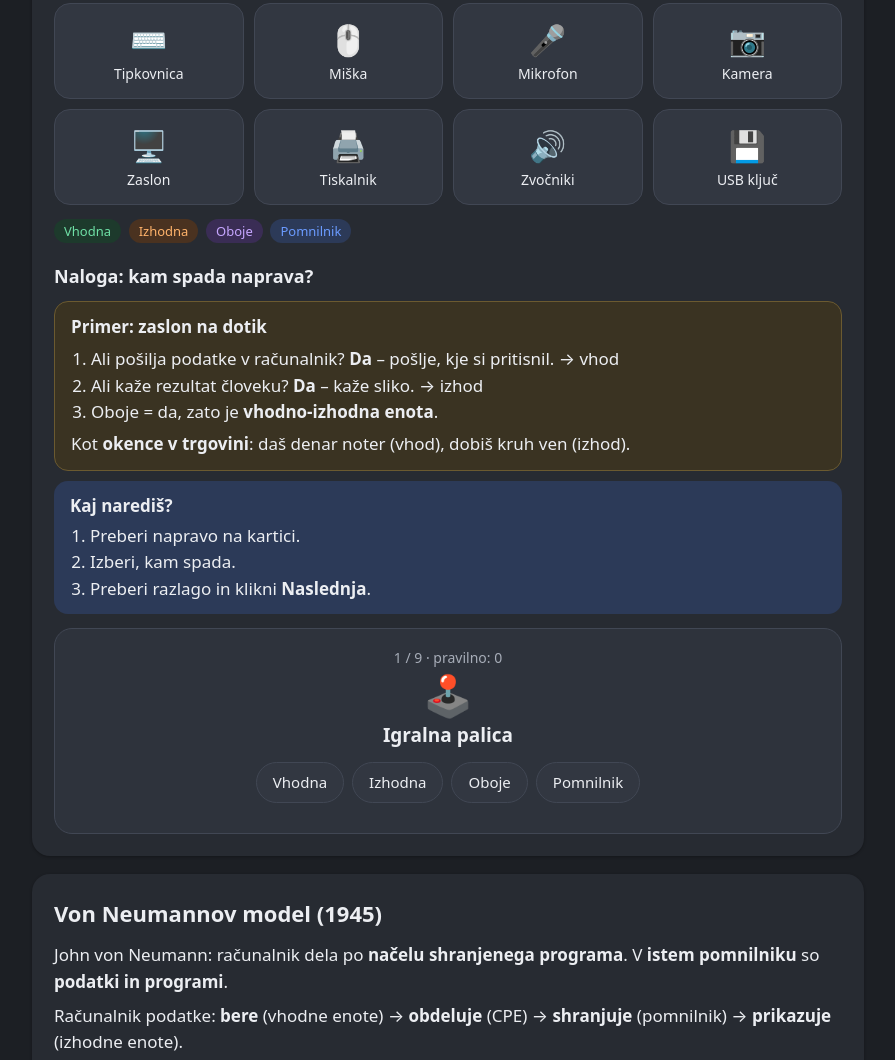
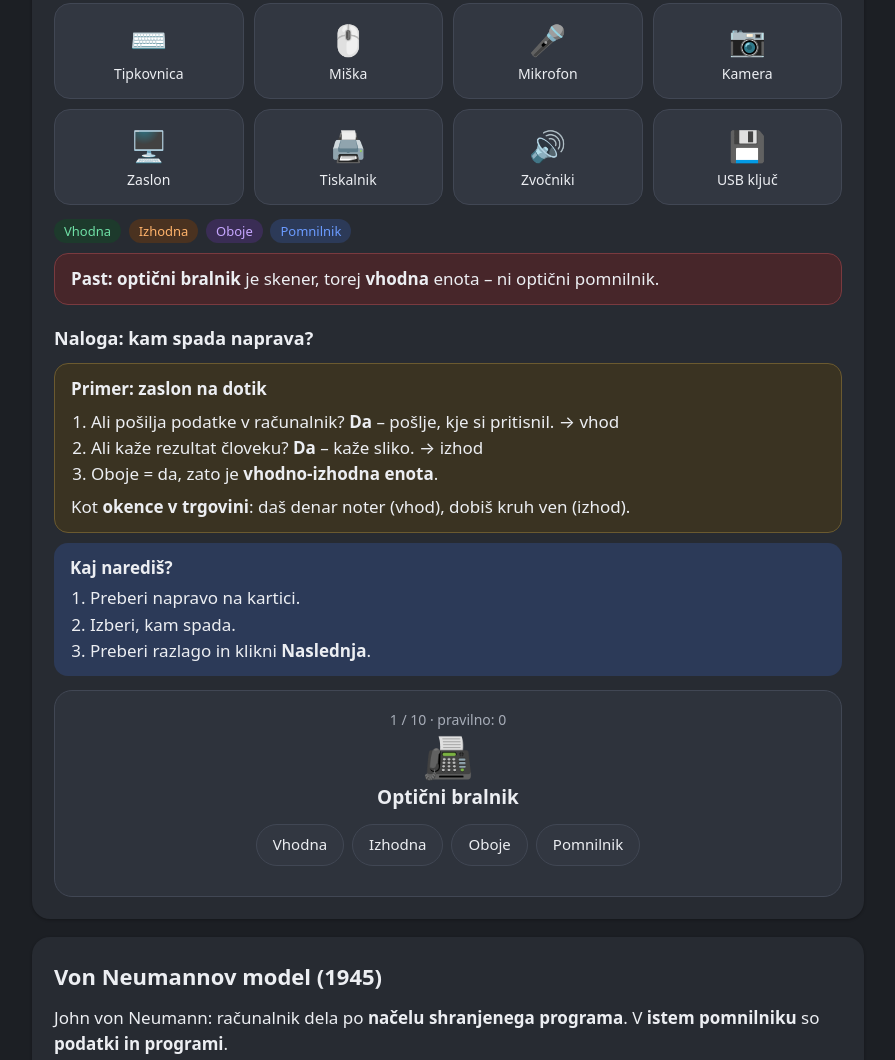
Before and after one commit to therichguy0/racunalnik-ucna-stran, a plain HTML site: page index.html in a window 1280 px wide. Shown: the part 1641-2701 px from the top of the page, without its empty margins (192-1087 px from the left). Drawn offline with Linux system fonts and the light colour scheme.

Commit message:
Add files via upload

```diff
--- a/index.html
+++ b/index.html
@@ -256,6 +256,7 @@ tr:last-child td,tr:last-child th{border-bottom:0}
 <div class="task"><b>Kaj narediš?</b><ol><li>Najprej ugani: vhodna ali izhodna?</li><li>Klikni kartico. Obrne se in pokaže odgovor.</li></ol></div>
 <div class="iogrid" id="ioBtns"></div>
 <div class="legend"><span class="tag tin">Vhodna</span> <span class="tag tout">Izhodna</span> <span class="tag tboth">Oboje</span> <span class="tag tmem">Pomnilnik</span></div>
+<div class="box bad"><b>Past:</b> <b>optični bralnik</b> je skener, torej <b>vhodna</b> enota – ni optični pomnilnik.</div>
 <h3>Naloga: kam spada naprava?</h3>
 <div class="box ex"><b>Primer: zaslon na dotik</b>
 <ol><li>Ali pošilja podatke v računalnik? <b>Da</b> – pošlje, kje si pritisnil. → vhod</li>
@@ -279,6 +280,7 @@ Kot <b>okence v trgovini</b>: daš denar noter (vhod), dobiš kruh ven (izhod).<
 </div>
 <div class="info" id="vninfo">Klikni na skupino.</div>
 <div class="box bad"><b>Past:</b> <b>matična plošča</b> ne spada v nobeno skupino. Je <b>vezni člen</b>, ki poveže vse enote.</div>
+<div class="box bad"><b>Past:</b> <b>ukazi se izvajajo</b> v <b>CPE</b>, <b>programi so shranjeni</b> v <b>pomnilniku</b>. Dve podobni vprašanji, dva različna odgovora.</div>
 </section>
 
 <section id="program">
@@ -289,6 +291,7 @@ Kot <b>okence v trgovini</b>: daš denar noter (vhod), dobiš kruh ven (izhod).<
 <div><h4>⚙️ Izvedljiva koda</h4>Datoteka <b>.exe</b>, .bat …<br>Uporablja jo <b>uporabnik</b>.<br>Razume jo <b>računalnik</b> (binarno).<br><b>Se zažene.</b></div>
 </div>
 <div class="formula">izvorna koda → <span style="color:var(--acc)">prevajalnik</span> → izvedljiv program</div>
+<div class="box bad"><b>Past:</b> izvorna koda <b>ni izvedljiva</b> in <b>ni binarna</b>. Je besedilna datoteka, ki jo bere človek. Pri takem vprašanju je pravilnih <b>več odgovorov</b>.</div>
 <h3>Vrste ukazov</h3>
 <table>
 <tr><th>Vrsta</th><th>Primer</th></tr>
@@ -319,6 +322,7 @@ Kot <b>okence v trgovini</b>: daš denar noter (vhod), dobiš kruh ven (izhod).<
 </table>
 <div class="box ex"><b>Kako dela HDD?</b> Plošče se vrtijo. Nad njimi lebdi <b>bralno-pisalna glava</b>. Podatki so v krogih (<b>sledeh</b>). Glava skoči na sled in počaka, da podatek pride pod njo. Zato je <b>počasnejši</b> od SSD. Je večji (TB) in cenejši.</div>
 <div class="box"><b>Zakaj Ctrl+S?</b> Ko pišeš, je dokument samo v <b>RAM-u</b>. Ctrl+S ga zapiše na <b>disk</b>, da ostane tudi po izklopu.</div>
+<div class="box bad"><b>Past:</b> <b>tračna enota</b> (magnetni trak) je <b>magnetni</b> pomnilnik. <b>BIOS</b> je v <b>ROM-u</b>, ne v RAM-u. <b>Prvi program</b>, ki se naloži v RAM, je <b>operacijski sistem</b>.</div>
 <h3>Naloga: razvrsti pomnilnik</h3>
 <div class="task"><b>Kaj narediš?</b><ol><li>Preberi napravo.</li><li>Izberi vrsto pomnilnika.</li><li>Klikni <b>Naslednja</b>.</li></ol></div>
 <div class="sortcard" id="sortMem"></div>
@@ -414,6 +418,7 @@ Kot <b>okence v trgovini</b>: daš denar noter (vhod), dobiš kruh ven (izhod).<
 <div class="scroll" style="margin-top:10px"><table class="tm" id="tmT"></table></div>
 <p style="margin:10px 0 4px">RAM (8 GB):</p><div class="bar" id="tmBar"><i></i></div>
 <div class="box" id="tmInfo"></div>
+<div class="box bad"><b>Past:</b> ko zmanjka RAM-a, se računalnik <b>ne ugasne</b> – začne delati <b>počasneje</b>.</div>
 <div class="box">Tudi ko <b>ni zagnan noben program</b>, se viri porabljajo: <b>OS</b> in <b>procesi v ozadju</b> tudi rabijo CPE in RAM.</div>
 </section>
 
@@ -429,6 +434,7 @@ Kot <b>okence v trgovini</b>: daš denar noter (vhod), dobiš kruh ven (izhod).<
 <tr><td><b>Prosta</b> (free)</td><td>Bila je lastniška, potem je postala <b>brezplačna</b> (GPL, CC).</td></tr>
 <tr><td><b>Javna</b> (public)</td><td>Narejena za prosto uporabo, <b>brez lastniške pogodbe</b>.</td></tr>
 </table>
+<div class="box bad"><b>Past:</b> z nakupom lastniškega programa <b>ne postaneš lastnik</b>. Dobiš samo <b>dovoljenje za uporabo</b>.</div>
 <h3>Naloga: katera licenca?</h3>
 <div class="task"><b>Kaj narediš?</b><ol><li>Preberi opis programa.</li><li>Izberi licenco.</li><li>Klikni <b>Naslednja</b>.</li></ol></div>
 <div class="sortcard" id="sortLic"></div>
@@ -525,6 +531,7 @@ Kot <b>okence v trgovini</b>: daš denar noter (vhod), dobiš kruh ven (izhod).<
 <h2>Podatkovni tip</h2>
 <p>Iz niza bitov ne vemo, kaj pomeni. To pove <b>podatkovni tip</b>:</p>
 <ol><li><b>vrsta</b> podatka: celo število (15), realno (15,6), predznačeno (+/−), nepredznačeno (samo +), znak ("a"), logična vrednost (true/false), seznam …</li><li><b>dolžina</b> zapisa v bitih</li><li><b>oblika</b> (format) zapisa</li></ol>
+<div class="box bad"><b>Past:</b> niz razreži na kose po dogovorjeni dolžini <b>od leve</b>. Ničle spredaj (0100) so del števila.</div>
 <h3>Isti biti, druga dolžina</h3>
 <div class="task"><b>Kaj narediš?</b><ol><li>Izberi, koliko bitov ima en podatek.</li><li>Poglej, kako se niz razdeli in katera števila dobiš.</li></ol></div>
 <p class="mono" style="word-break:break-all">010011000110010101110000001000</p>
@@ -542,6 +549,7 @@ Kot <b>okence v trgovini</b>: daš denar noter (vhod), dobiš kruh ven (izhod).<
 <p><b>I</b> = število bitov, <b>n</b> = število različnih možnosti. Največje število z I biti je <b>2<sup>I</sup> − 1</b> (ker začnemo pri 0).</p>
 <table><tr><th>biti (I)</th><td>1</td><td>2</td><td>3</td><td>4</td><td>5</td><td>7</td><td>8</td><td>10</td></tr><tr><th>možnosti (n)</th><td>2</td><td>4</td><td>8</td><td>16</td><td>32</td><td>128</td><td>256</td><td>1024</td></tr></table>
 <div class="box ex"><b>Naloga 1:</b> 7 bitov. Največje število? → 2<sup>7</sup> = 128 možnosti, od 0 do <b>127</b> (1111111).<br><b>Naloga 2:</b> Slovenska abeceda (25 črk). Koliko bitov? → 2<sup>4</sup> = 16 premalo, 2<sup>5</sup> = 32 dovolj → <b>5 bitov</b>.</div>
+<div class="box bad"><b>Past:</b> število možnosti <b>ni</b> število bitov. 32 možnosti = <b>5 bitov</b> (2^5 = 32), ne 32 bitov.<br><b>Prsti obeh rok</b> = <b>10 bitov</b>, ne 5. <b>8 bitov</b> = 256 možnosti (128 je pri 7 bitih).</div>
 <h3>Naloga: Tomaž in nadstropja</h3>
 <div class="box">Ko izvemo, da Tomaž živi v pritličju, dobimo <b>3 bite</b>. Največ koliko etaž ima zgradba? → 2<sup>3</sup> = <b>8</b> (pritličje je ena od njih).</div>
 <div class="box ok"><b>Kot igra »ugani etažo«:</b> vprašaš »Si v spodnji polovici?«. Vsak odgovor izloči polovico. Pri 8 etažah rabiš <b>3 vprašanja</b>: 8 → 4 → 2 → 1.</div>
@@ -566,6 +574,7 @@ Kot <b>okence v trgovini</b>: daš denar noter (vhod), dobiš kruh ven (izhod).<
 <div class="scroll"><table class="mono"><tr><th>bin</th><th>dec</th><th>hex</th><th>bin</th><th>dec</th><th>hex</th></tr>
 <tr><td>0000</td><td>0</td><td>0</td><td>1000</td><td>8</td><td>8</td></tr><tr><td>0001</td><td>1</td><td>1</td><td>1001</td><td>9</td><td>9</td></tr><tr><td>0010</td><td>2</td><td>2</td><td>1010</td><td>10</td><td>A</td></tr><tr><td>0011</td><td>3</td><td>3</td><td>1011</td><td>11</td><td>B</td></tr><tr><td>0100</td><td>4</td><td>4</td><td>1100</td><td>12</td><td>C</td></tr><tr><td>0101</td><td>5</td><td>5</td><td>1101</td><td>13</td><td>D</td></tr><tr><td>0110</td><td>6</td><td>6</td><td>1110</td><td>14</td><td>E</td></tr><tr><td>0111</td><td>7</td><td>7</td><td>1111</td><td>15</td><td>F</td></tr></table></div>
 <div class="box ex"><b>bin → hex:</b> razdeli na skupine po 4 bite <b>z desne</b>. Spredaj dodaj ničle. 110010 → <b>0011 0010</b> → <b>32</b>.<br><b>hex → dec:</b> B4 = 11·16 + 4·1 = <b>180</b>.</div>
+<div class="box bad"><b>Past:</b> vsaka hex števka je <b>točno 4 biti</b>, tudi z ničlami spredaj (1 = <b>0001</b>, ne 1). Tudi »123« je lahko <b>hex</b> zapis – ni desetiško število.</div>
 <h3>Vaja: bin → hex</h3>
 <div class="task"><b>Kaj narediš?</b><ol><li>Pod vsako skupino 4 bitov vpiši hex znak (mala črka tudi velja).</li><li>Pomagaj si z utežmi 8 4 2 1.</li><li>Klikni <b>Preveri</b>.</li></ol></div>
 <div id="tB2H"></div>
@@ -583,11 +592,13 @@ Kot <b>okence v trgovini</b>: daš denar noter (vhod), dobiš kruh ven (izhod).<
 <div class="scroll"><table class="mono" id="cebT"></table></div>
 <div class="task"><b>Kaj narediš?</b><ol><li>Niz razdeli na skupine po <b>4 bite</b> (že narejeno).</li><li>Vsako skupino poišči v tabeli zgoraj.</li><li>Vpiši črko in klikni <b>Preveri</b>.</li></ol></div>
 <div id="tCeb"></div>
+<div class="box bad"><b>Past:</b> v kvizu je lahko <b>druga kodna tabela</b> kot na prosojnici (npr. a = 0000 … p = 1111). Vedno uporabi tabelo <b>iz naloge</b>.</div>
 <p>S 4 biti zapišeš le 2<sup>4</sup> = <b>16 znakov</b> – premalo za celo abecedo.</p>
 <h3>Koliko bitov za en znak?</h3>
 <div class="task"><b>Kaj narediš?</b><ol><li>Obkljukaj, kaj mora biti v tabeli.</li><li>Poglej, koliko bitov rabiš (2^I ≥ n, n = število znakov).</li></ol></div>
 <div class="chk" id="chk"></div>
 <div class="box" id="chkres"></div>
+<div class="box bad"><b>Past:</b> preštej <b>vse</b> skupine znakov (male + velike + števke + operatorji + ločila) in šele potem išči 2^I.</div>
 <h3>ASCII</h3>
 <ul>
 <li>Standard za zapis besedila. Na začetku <b>7 b</b>, danes <b>8 b</b> na znak → 2<sup>8</sup> = <b>256 znakov</b>.</li>
@@ -597,6 +608,7 @@ Kot <b>okence v trgovini</b>: daš denar noter (vhod), dobiš kruh ven (izhod).<
 </ul>
 <table class="mono"><tr><th>prvi 4 biti</th><th style="font-family:system-ui">pomen</th></tr><tr><td>0011</td><td style="font-family:system-ui">števke 0–9 (0011 0000 = »0«)</td></tr><tr><td>0100</td><td style="font-family:system-ui">velike A–O (0001 = A)</td></tr><tr><td>0101</td><td style="font-family:system-ui">velike P–Z (0000 = P)</td></tr><tr><td>0110</td><td style="font-family:system-ui">male a–o (0001 = a)</td></tr><tr><td>0111</td><td style="font-family:system-ui">male p–z (0000 = p)</td></tr></table>
 <div class="box ex"><b>Primer:</b> »B« je v hex tabeli v vrstici 4, stolpcu 2 → <b>42</b> hex → 0100 0010.<br><b>Šola</b> (ISO 8859-2) = A9 6F 6C 61 = 10101001 01101111 01101100 01100001.</div>
+<div class="box bad"><b>Past:</b> pazi na <b>veliko in malo črko</b>: 0100/0101 = velika, 0110/0111 = mala. V razširjeni tabeli je <b>prva hex števka stolpec</b>, <b>druga vrstica</b> – ne zamenjaj ju.</div>
 <h3>Naloga: prekodiraj ASCII</h3>
 <div class="task"><b>Kaj narediš?</b><ol><li>Prvi 4 biti: velika ali mala črka.</li><li>Zadnji 4 biti: katera po vrsti v <b>angleški</b> abecedi (0001 = 1. črka).</li><li>Če so prvi biti 0101 ali 0111, prištej 16 (0000 = P).</li><li>Vpiši črko in klikni <b>Preveri</b>.</li></ol></div>
 <div id="tAscii"></div>
@@ -640,6 +652,7 @@ Kot <b>okence v trgovini</b>: daš denar noter (vhod), dobiš kruh ven (izhod).<
 <div><h4>🟦 Rastrska (bitna) slika</h4>Mreža <b>pikslov</b>. Vsak piksel ima barvo.<br>Kakovost odvisna od <b>ločljivosti</b> in <b>barvne globine</b>.<br>Velika datoteka. Pri povečavi je <b>kockasta</b>.<br>Primer: fotografije (BMP, JPG, PNG, GIF).</div>
 <div><h4>📐 Vektorska (predmetna) slika</h4><b>Geometrijski zapis</b> (črte, krogi, krivulje).<br>Kakovost <b>neodvisna</b> od ločljivosti.<br>Majhna datoteka. Pri povečavi ostane <b>ostra</b>.<br>Primer: logotipi, pisave, CGI (SVG, AI, EPS).</div>
 </div>
+<div class="box bad"><b>Past:</b> <b>osnovni gradnik</b> bitne slike je <b>pika (piksel)</b>, ne bit. Kakovost rastrske slike je <b>odvisna</b> od ločljivosti in barvne globine. »Geometrijski zapis« in »neodvisna od velikosti« velja za <b>vektorsko</b>.</div>
 <h3>Povečaj sliko</h3>
 <div class="task"><b>Kaj narediš?</b><ol><li>Premakni drsnik za povečavo.</li><li>Primerjaj rastrsko (levo) in vektorsko (desno) sliko.</li></ol></div>
 <label class="sl">Povečava <input type="range" min="1" max="8" value="1" id="zoomR"><span id="zoomV">1×</span></label>
@@ -657,10 +670,12 @@ Kot <b>okence v trgovini</b>: daš denar noter (vhod), dobiš kruh ven (izhod).<
 <div class="pixwrap"><div class="pix" id="pixG"></div><div class="box mono" id="pixQ" style="margin:0"></div></div>
 <div class="row" style="margin-top:10px"><button class="btn main" id="pixC">Preveri</button><button class="btn" id="pixN">Nova slika</button><button class="btn" id="pixS">Pokaži rešitev</button></div>
 <div id="pixR"></div>
+<div class="box bad"><b>Past:</b> če število barv ni 2, 4, 8 …, zaokroži <b>navzgor</b>: 5 barv → <b>3 biti</b> (2^2 = 4 je premalo). Ločljivost piši kot <b>širina x višina</b>.</div>
 <div class="box ex"><b>Če so 4 barve</b> (modra, zelena, rdeča, rjava): n = 4 → <b>2 bita</b> na piko. Kodna tabela: modra 00, zelena 01, rdeča 10, rjava 11.</div>
 <h3>Velikost slike</h3>
 <div class="formula">širina × višina × barvna globina = biti</div>
 <div class="box ex"><b>1920 × 1080, RGB (24 b):</b><br>1920 · 1080 · 24 ÷ 8 = 6 220 800 B<br>÷ 1024 = 6075 KiB<br>÷ 1024 = <b>5,9 MiB</b><br><br><b>3472 × 4640, RGB:</b> 48 330 240 B ≈ 47 197 KiB ≈ <b>46,1 MiB</b></div>
+<div class="box bad"><b>Past:</b> pri MiB deli <b>dvakrat s 1024</b>, ne s 1000. Ponujeni odgovori so si zelo blizu.</div>
 <div class="task"><b>Kaj narediš?</b><ol><li>Ugotovi bite na piko.</li><li>Izračunaj: pike × biti ÷ 8 ÷ 1024.</li><li>Vpiši v KiB (zaokroži na celo) in klikni <b>Preveri</b>.</li></ol></div>
 <div id="tImg"></div>
 </section>
@@ -757,7 +772,7 @@ const pn={mb:'Matična plošča',cpu:'CPE',ram:'RAM',rom:'ROM',gpu:'Grafična',p
 Object.keys(parts).forEach(k=>{const b=document.createElement('button');b.className='btn';b.dataset.p=k;b.textContent=pn[k];b.onclick=()=>showPart(k);$('pcbtns').appendChild(b)});
 const G={in:['Vhodna','tin'],out:['Izhodna','tout'],both:['Oboje','tboth'],mem:['Pomnilnik','tmem']};
 [['⌨️','Tipkovnica','in'],['🖱️','Miška','in'],['🎤','Mikrofon','in'],['📷','Kamera','in'],['🖥️','Zaslon','out'],['🖨️','Tiskalnik','out'],['🔊','Zvočniki','out'],['💾','USB ključ','mem']].forEach(([e,n,g])=>{const c=document.createElement('button');c.className='ioc';c.innerHTML=`<div class="in"><div class="f"><span>${e}</span>${n}</div><div class="b ${G[g][1]}">${e} ${n}<br>${G[g][0]}</div></div>`;c.onclick=()=>c.classList.toggle('flip');$('ioBtns').appendChild(c)});
-sorter('sortIO',{in:'Vhodna',out:'Izhodna',both:'Oboje',mem:'Pomnilnik'},[['🧾','Skener','in','Sliko papirja pošlje v računalnik.'],['📽️','Projektor','out','Sliko iz računalnika pokaže na steni.'],['🎧','Slušalke z mikrofonom','both','Slušalke = izhod, mikrofon = vhod.'],['📱','Zaslon na dotik','both','Dotik gre noter, slika pride ven.'],['🕹️','Igralna palica','in','Tvoje premike pošlje v računalnik.'],['💿','Zunanji disk','mem','Trajno hrani podatke.'],['🖨️','3D tiskalnik','out','Iz podatkov naredi predmet.'],['✍️','Grafična tablica','in','Potezo pisala pošlje v računalnik.'],['🏷️','Čitalec črtne kode','in','Prebere kodo in jo pošlje v računalnik.']]);
+sorter('sortIO',{in:'Vhodna',out:'Izhodna',both:'Oboje',mem:'Pomnilnik'},[['🧾','Skener','in','Sliko papirja pošlje v računalnik.'],['📽️','Projektor','out','Sliko iz računalnika pokaže na steni.'],['🎧','Slušalke z mikrofonom','both','Slušalke = izhod, mikrofon = vhod.'],['📱','Zaslon na dotik','both','Dotik gre noter, slika pride ven.'],['🕹️','Igralna palica','in','Tvoje premike pošlje v računalnik.'],['💿','Zunanji disk','mem','Trajno hrani podatke.'],['🖨️','3D tiskalnik','out','Iz podatkov naredi predmet.'],['✍️','Grafična tablica','in','Potezo pisala pošlje v računalnik.'],['🏷️','Čitalec črtne kode','in','Prebere kodo in jo pošlje v računalnik.'],['📠','Optični bralnik','in','To je skener – vhodna enota.']]);
 
 /* VN */
 const vn={in:['Vhodne enote','Podatke preberejo in jih pretvorijo v binarni zapis.','tipkovnica, miška, mikrofon, skener'],cpu:['CPE','Obdeluje podatke in izvaja ukaze, enega za drugim.','procesor'],out:['Izhodne enote','Binarni zapis pretvorijo v obliko za človeka.','zaslon, tiskalnik, zvočniki, projektor'],mem:['Pomnilnik','Shranjuje <b>podatke in programe</b> skupaj (načelo shranjenega programa).','RAM, ROM, disk']};
@@ -765,7 +780,7 @@ document.querySelectorAll('.vn div').forEach(d=>d.onclick=()=>{const v=vn[d.data
 
 /* program sorters */
 sorter('sortUkaz',{a:'Aritmetični',p:'Primerjalni / logični',v:'Vhodni',i:'Izhodni',o:'Ostali'},[['➕','Seštej dve števili','a','Računanje = aritmetični ukaz.'],['✖️','Zmnoži 6 in 7','a','Računanje = aritmetični ukaz.'],['⚖️','Ali je a večje od b?','p','Primerjava dveh vrednosti.'],['🔗','Logični IN','p','Logična operacija.'],['⌨️','Preberi podatek s tipkovnice','v','Podatek pride v računalnik.'],['🖥️','Izpiši rezultat na zaslon','i','Podatek gre iz računalnika.'],['📦','Shrani podatek v pomnilnik','o','Shranjevanje spada med ostale ukaze.'],['🔀','Premakni podatek','o','Premikanje spada med ostale ukaze.'],['🟰','Ali je x enako 0?','p','Primerjava (enako / različno).']]);
-sorter('sortMem',{ram:'Glavni (RAM)',rom:'Bralni (ROM)',fl:'Bliskovni',mag:'Magnetni',opt:'Optični'},[['💿','DVD','opt','Optični nosilec – bere ga laser.'],['📀','Blu-ray','opt','Optični nosilec.'],['🔵','CD-ROM','opt','Optični nosilec.'],['🔑','USB ključ','fl','Bliskovni (flash) pomnilnik.'],['🗂️','SD kartica','fl','Bliskovni pomnilnik.'],['⚡','Disk SSD','fl','Bliskovni pomnilnik, brez vrtečih delov.'],['🌀','Trdi disk HDD','mag','Magnetne plošče, ki se vrtijo.'],['📼','Magnetni trak','mag','Magnetni medij.'],['🧠','Pomnilnik z zagnanimi programi','ram','To je RAM – začasen in hiter.'],['🔒','Čip z BIOS-om','rom','BIOS je v ROM-u.']]);
+sorter('sortMem',{ram:'Glavni (RAM)',rom:'Bralni (ROM)',fl:'Bliskovni',mag:'Magnetni',opt:'Optični'},[['💿','DVD','opt','Optični nosilec – bere ga laser.'],['📀','Blu-ray','opt','Optični nosilec.'],['🔵','CD-ROM','opt','Optični nosilec.'],['🔑','USB ključ','fl','Bliskovni (flash) pomnilnik.'],['🗂️','SD kartica','fl','Bliskovni pomnilnik.'],['⚡','Disk SSD','fl','Bliskovni pomnilnik, brez vrtečih delov.'],['🌀','Trdi disk HDD','mag','Magnetne plošče, ki se vrtijo.'],['📼','Tračna enota','mag','Magnetni trak – magnetni medij.'],['🧠','Pomnilnik z zagnanimi programi','ram','To je RAM – začasen in hiter.'],['🔒','Čip z BIOS-om','rom','BIOS je v ROM-u.']]);
 
 /* CPE parts */
 const cpeP={'Krmilna enota':'<b>Najpomembnejši del.</b> Bere ukaz za ukazom iz pomnilnika, ga <b>dekodira</b> in krmili izvajanje. Skrbi za pretok podatkov po vodilih.','Aritmetično-logična enota (ALE)':'<b>Računa</b>: aritmetične, logične in primerjalne operacije nad podatki.','Registri':'Majhen, zelo hiter pomnilnik <b>v procesorju</b>. Začasno hrani podatke in naslove (npr. R0, PC).'};
```
